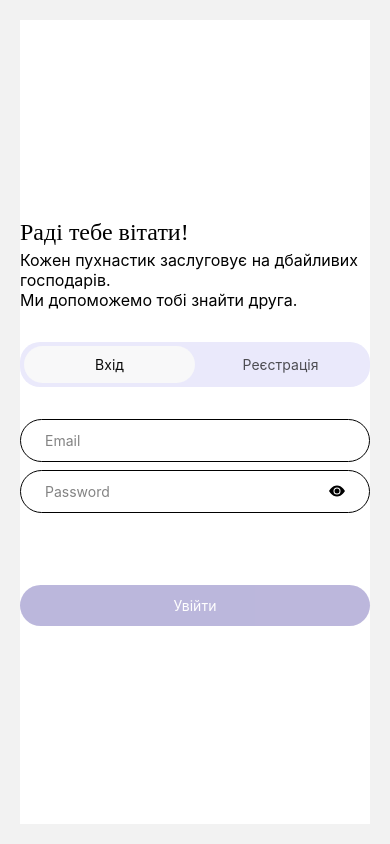
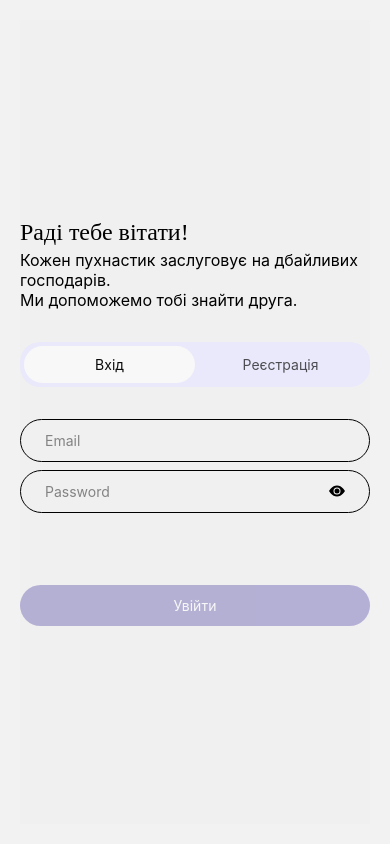
Before and after one commit to balo-max/react-native-practice, a React Native app: screen / in a window 390 px wide. Built offline with nearby package versions, Linux system fonts and the light colour scheme.

Commit message:
add auth api

```diff
--- a/src/common/components/Input/index.tsx
+++ b/src/common/components/Input/index.tsx
@@ -39,7 +39,7 @@ export default function Input({
           onFocus={onFocus}
           value={value}
           onChangeText={text => onChangeText(text)}
-          secureTextEntry={!isPassHidden}
+          secureTextEntry={isPassHidden}
         />
         {secureTextEntry && (
           <TouchableOpacity
--- a/src/screen/Auth/Login/index.tsx
+++ b/src/screen/Auth/Login/index.tsx
@@ -1,9 +1,11 @@
-import { View, Text, TouchableOpacity } from 'react-native';
+import { View } from 'react-native';
 import styles from '../styles.ts';
 import { useState } from 'react';
 import AuthLayout from '../components/AuthLayout';
 import AuthHeader from '../components/AuthHeader';
 import Input from '../../../common/components/Input';
+import auth from '@react-native-firebase/auth';
+import DefaultButton from '../../../common/components/DefaultButton';
 
 interface InputProps {
   email: string;
@@ -47,6 +49,15 @@ export default function Login() {
     }
   };
 
+  const onLogin = async (email: string, password: string) => {
+    try {
+      const data = await auth().signInWithEmailAndPassword(email, password);
+      console.log(data);
+    } catch (error) {
+      console.log(error);
+    }
+  };
+
   const isDisabledLoginBtn = Boolean(
     inputValues.errorEmail ||
       inputValues.errorPassword ||
@@ -78,15 +89,13 @@ export default function Login() {
           secureTextEntry={true}
         />
       </View>
-      <TouchableOpacity
+      <DefaultButton
+        onPress={() => {
+          return onLogin(inputValues.email, inputValues.password);
+        }}
         disabled={isDisabledLoginBtn}
-        style={[
-          styles.loginBtnContainer,
-          isDisabledLoginBtn && { opacity: 0.5 },
-        ]}
-      >
-        <Text style={styles.loginText}>Увійти</Text>
-      </TouchableOpacity>
+        text={'Увійти'}
+      />
     </AuthLayout>
   );
 }
--- a/src/screen/Auth/Registration/index.tsx
+++ b/src/screen/Auth/Registration/index.tsx
@@ -3,16 +3,24 @@ import AuthHeader from '../components/AuthHeader/index';
 import styles from '../styles';
 import { View } from 'react-native';
 import Input from '../../../common/components/Input/index';
-import { Formik, FormikValues } from 'formik';
+import { Formik, FormikHelpers, FormikValues } from 'formik';
 import { RegistrationSchema } from '../utils/validations';
 import DefaultButton from '../../../common/components/DefaultButton/index';
-import { useState } from 'react';
+import { useEffect, useState } from 'react';
+import auth from '@react-native-firebase/auth';
 
 interface ITouched {
   email: boolean;
   password: boolean;
   confirmPassword: boolean;
 }
+
+interface MyFormValues {
+  email: string;
+  password: string;
+  confirmPassword: string;
+}
+
 export default function Registration() {
   const [touched, setTouched] = useState<ITouched>({
     email: false,
@@ -20,6 +28,31 @@ export default function Registration() {
     confirmPassword: false,
   });
 
+  const registerUser = async (
+    value: MyFormValues,
+    formikHelpers: FormikHelpers<MyFormValues>,
+  ) => {
+    try {
+      const data = await auth().createUserWithEmailAndPassword(
+        value.email,
+        value.password,
+      );
+      console.log(data);
+    } catch (error: any) {
+      console.log('Error: ', error);
+      if (error.code === 'auth/email-already-in-use') {
+        formikHelpers.setErrors({ email: 'email already in use' });
+      }
+    }
+  };
+
+  useEffect(() => {
+    const subscriber = auth().onAuthStateChanged(user => {
+      console.log('user', user);
+    });
+
+    return subscriber;
+  }, []);
 
   return (
     <AuthLayout>
@@ -30,8 +63,8 @@ export default function Registration() {
           password: '',
           confirmPassword: '',
         }}
-        onSubmit={value => {
-          console.log('value', value);
+        onSubmit={(value, formikHelpers) => {
+          return registerUser(value, formikHelpers);
         }}
         validationSchema={RegistrationSchema()}
       >
--- a/src/screen/Auth/styles.ts
+++ b/src/screen/Auth/styles.ts
@@ -1,5 +1,6 @@
 import { Platform, StyleSheet } from 'react-native';
 import { fonts } from '../../constants/fonts.ts';
+import { black } from 'colorette';
 
 export default StyleSheet.create({
   container: {
@@ -9,7 +10,7 @@ export default StyleSheet.create({
     margin: 20,
     flex: 1,
     justifyContent: 'center',
-    backgroundColor: '#fff',
+    backgroundColor: '#f0f0f0',
   },
   title: {
     fontSize: 24,
```
